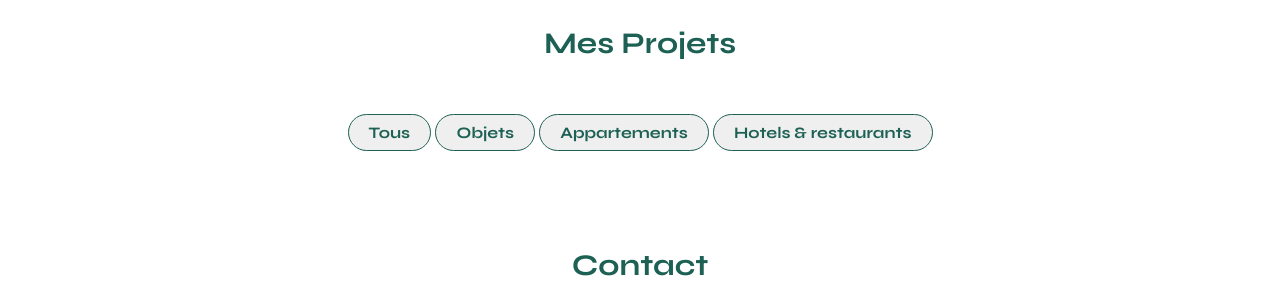
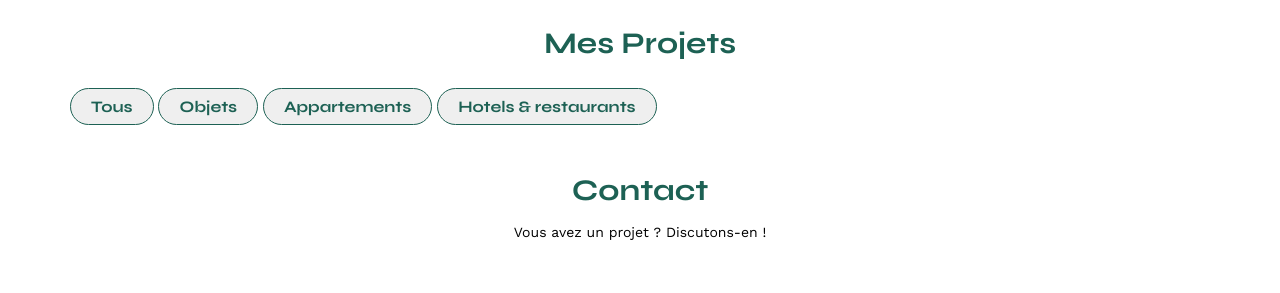
Before and after one commit to franckgullit/Sophie-Bluel, a plain HTML site: page FrontEnd/index.html in a window 1280 px wide. Shown: the part 507-800 px from the top of the page. Drawn offline with nearby package versions, Linux system fonts and the light colour scheme.

Commit message:
Update index.html

```diff
--- a/FrontEnd/index.html
+++ b/FrontEnd/index.html
@@ -39,7 +39,7 @@
 		<h2>Mes Projets</h2>
 
 	<!-- creating category filter buttons-->
-		<div class="filters">
+	<div id ="filters">
 		<button class="filter-button">
 			<span class="filter-button-txt">Tous</span>
 		</button>
@@ -53,6 +53,7 @@
 			<span class="filter-button-txt">Hotels & restaurants</span>
 		</button>
 	</div>
+
 		<div class="gallery">
 
 		</div>
```
Lines whose indentation alone changed are shown as unchanged.
